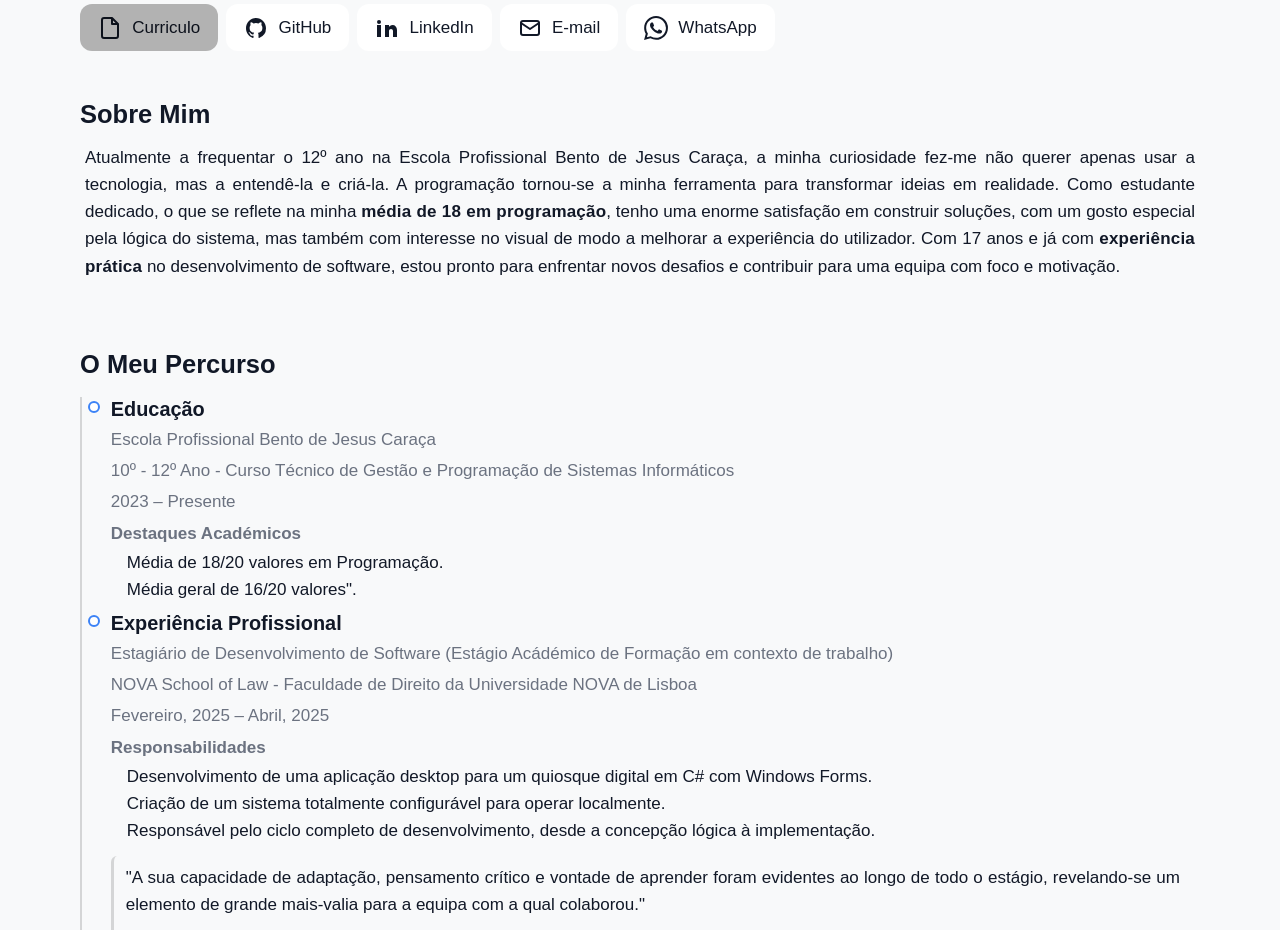
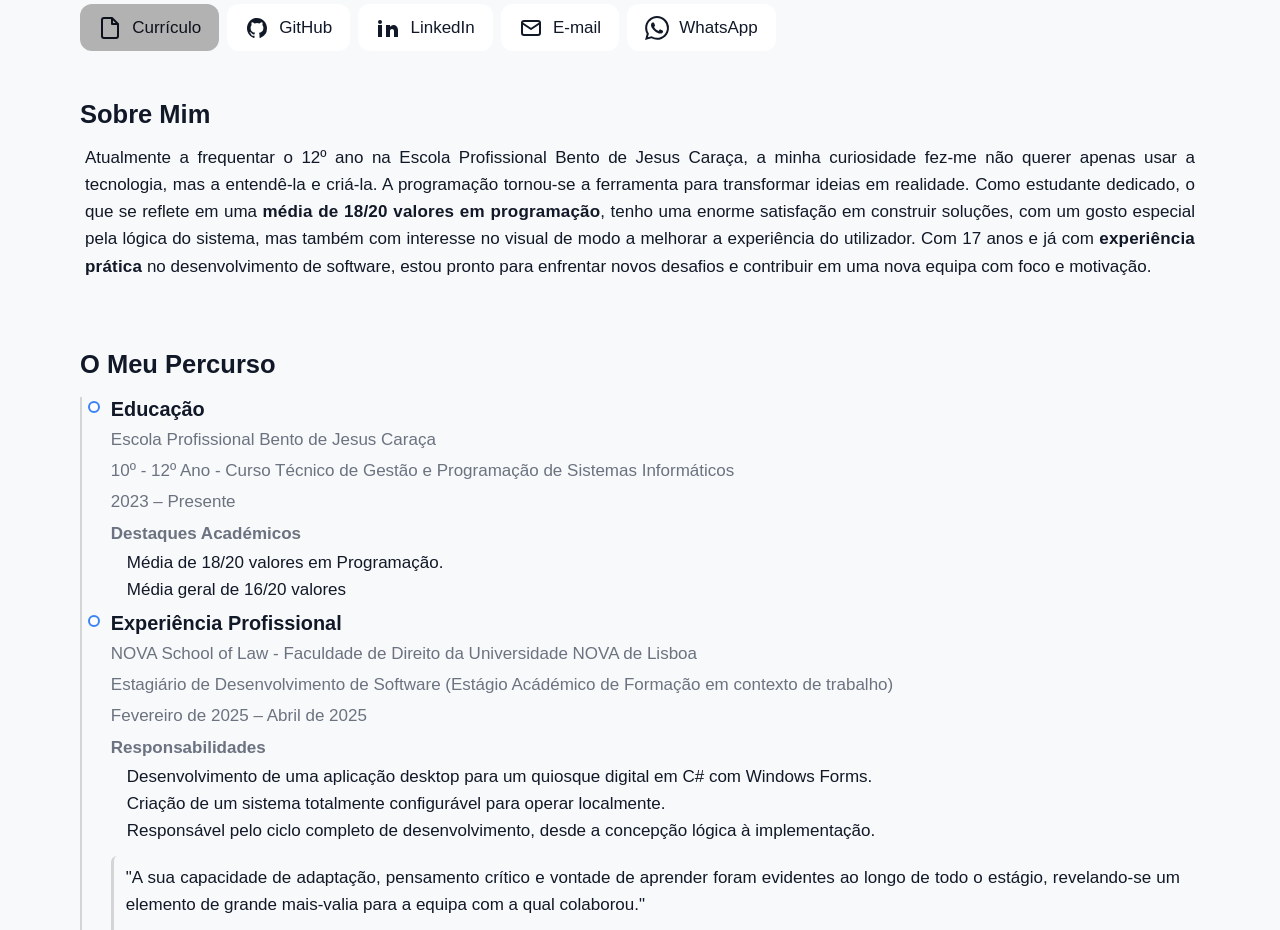
Before and after one commit to Tiago-Daniel-Guerreiro/tiago-daniel-guerreiro.github.io, a plain HTML site: page index.html in a window 1280 px wide. Shown: the part 545-1475 px from the top of the page. Drawn offline with Linux system fonts and the light colour scheme; files whose address does not match are found by name.

Commit message:
Correções ortográficas

```diff
--- a/index.html
+++ b/index.html
@@ -49,7 +49,7 @@
     <nav class="site-nav">
       <ul class="nav-list">
         <!-- links do site -->
-        <li class="nav-item apenas-telas-pequenas"><a href="#inicio" class="btn add-background-accent-hover">Inicio</a></li>
+        <li class="nav-item apenas-telas-pequenas"><a href="#inicio" class="btn add-background-accent-hover">Início</a></li>
         <li class="nav-item"><a href="#sobre" class="btn add-background-accent-hover">Sobre Mim</a></li>
         <li class="nav-item"><a href="#percurso" class="btn add-background-accent-hover">Percurso</a></li>
         <li class="nav-item"><a href="#projetos" class="btn add-background-accent-hover">Projetos</a></li>
@@ -76,7 +76,7 @@
   <h2 class="subtitulo"> A resolver problemas com criatividade e código.</h2>
   <p class="textos-longos"> Desenvolvedor de software júnior com experiência profissional no desenvolvimento de aplicações desktop para além de competências em desenvolvimento web. Atualmente à procura de uma oportunidade de estágio para aplicar e expandir os meus conhecimentos.</p>
   <div class="inicio-links">
-      <a href="/docs/Curriculo-Tiago-Guerreiro.pdf" download disabled                                         class="btn add-border-accent-hover add-filter-brightness-90 icon-left-file">Curriculo</a>
+      <a href="/docs/Curriculo-Tiago-Guerreiro.pdf" download disabled                                         class="btn add-border-accent-hover add-filter-brightness-90 icon-left-file">Currículo</a>
       <a href="https://www.github.com/tiago-daniel-guerreiro/" rel="noopener noreferrer" target="_blank"      class="btn add-border-accent-hover add-filter-brightness-90 icon-left-github">GitHub</a>
       <a href="https://www.linkedin.com/in/tiago-daniel-guerreiro/" rel="noopener noreferrer" target="_blank" class="btn add-border-accent-hover add-filter-brightness-90 icon-left-linkedin">LinkedIn</a>
       <a href="mailto:tiagodguerreiro@gmail.com" rel="noopener noreferrer" target="_blank"                    class="btn add-border-accent-hover add-filter-brightness-90 icon-left-mail">E-mail</a>
@@ -86,7 +86,7 @@
 
 <section id="sobre">
   <h2 id="titulo">Sobre Mim</h2>
-  <p class="textos-longos"> Atualmente a frequentar o 12º ano na Escola Profissional Bento de Jesus Caraça, a minha curiosidade fez-me não querer apenas usar a tecnologia, mas a entendê-la e criá-la. A programação tornou-se a minha ferramenta para transformar ideias em realidade. Como estudante dedicado, o que se reflete na minha <strong>média de 18 em programação</strong>, tenho uma enorme satisfação em construir soluções, com um gosto especial pela lógica do sistema, mas também com interesse no visual de modo a melhorar a experiência do utilizador. Com 17 anos e já com <strong>experiência prática</strong> no desenvolvimento de software, estou pronto para enfrentar novos desafios e contribuir para uma equipa com foco e motivação. </p>
+  <p class="textos-longos"> Atualmente a frequentar o 12º ano na Escola Profissional Bento de Jesus Caraça, a minha curiosidade fez-me não querer apenas usar a tecnologia, mas a entendê-la e criá-la. A programação tornou-se a ferramenta para transformar ideias em realidade. Como estudante dedicado, o que se reflete em uma <strong>média de 18/20 valores em programação</strong>, tenho uma enorme satisfação em construir soluções, com um gosto especial pela lógica do sistema, mas também com interesse no visual de modo a melhorar a experiência do utilizador. Com 17 anos e já com <strong>experiência prática</strong> no desenvolvimento de software, estou pronto para enfrentar novos desafios e contribuir em uma nova equipa com foco e motivação. </p>
 </section>
 
 <section id="percurso">
@@ -102,16 +102,16 @@
         <h4 class="timeline-subtitle">Destaques Académicos</h4>
         <ul class="destaques">
           <li>Média de 18/20 valores em Programação.</li>
-          <li>Média geral de 16/20 valores".</li>
+          <li>Média geral de 16/20 valores</li>
         </ul>
       </article>
     </li>
     <li class="timeline-item">
       <article>
         <h3>Experiência Profissional</h3>
+        <p class="instituicao">NOVA School of Law - Faculdade de Direito da Universidade NOVA de Lisboa</p>
         <p class="cargo">Estagiário de Desenvolvimento de Software (Estágio Acádémico de Formação em contexto de trabalho)</p>
-        <p class="instituicao">NOVA School of Law - Faculdade de Direito da Universidade NOVA de Lisboa</p>
-        <p class="periodo">Fevereiro, 2025 – Abril, 2025</p>
+        <p class="periodo">Fevereiro de 2025 – Abril de 2025</p>
 
         <h4 class="timeline-subtitle">Responsabilidades</h4>
         <ul class="destaques">
```
